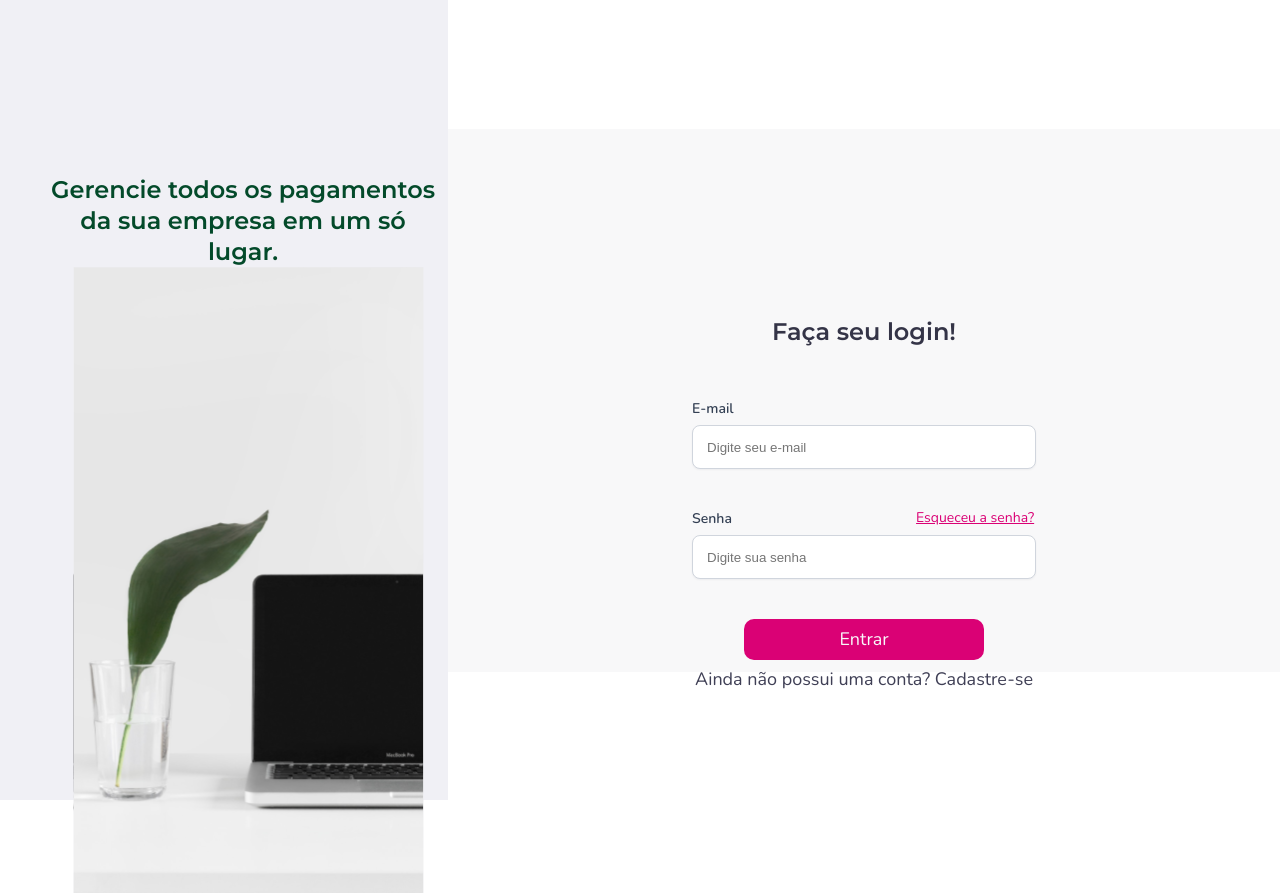
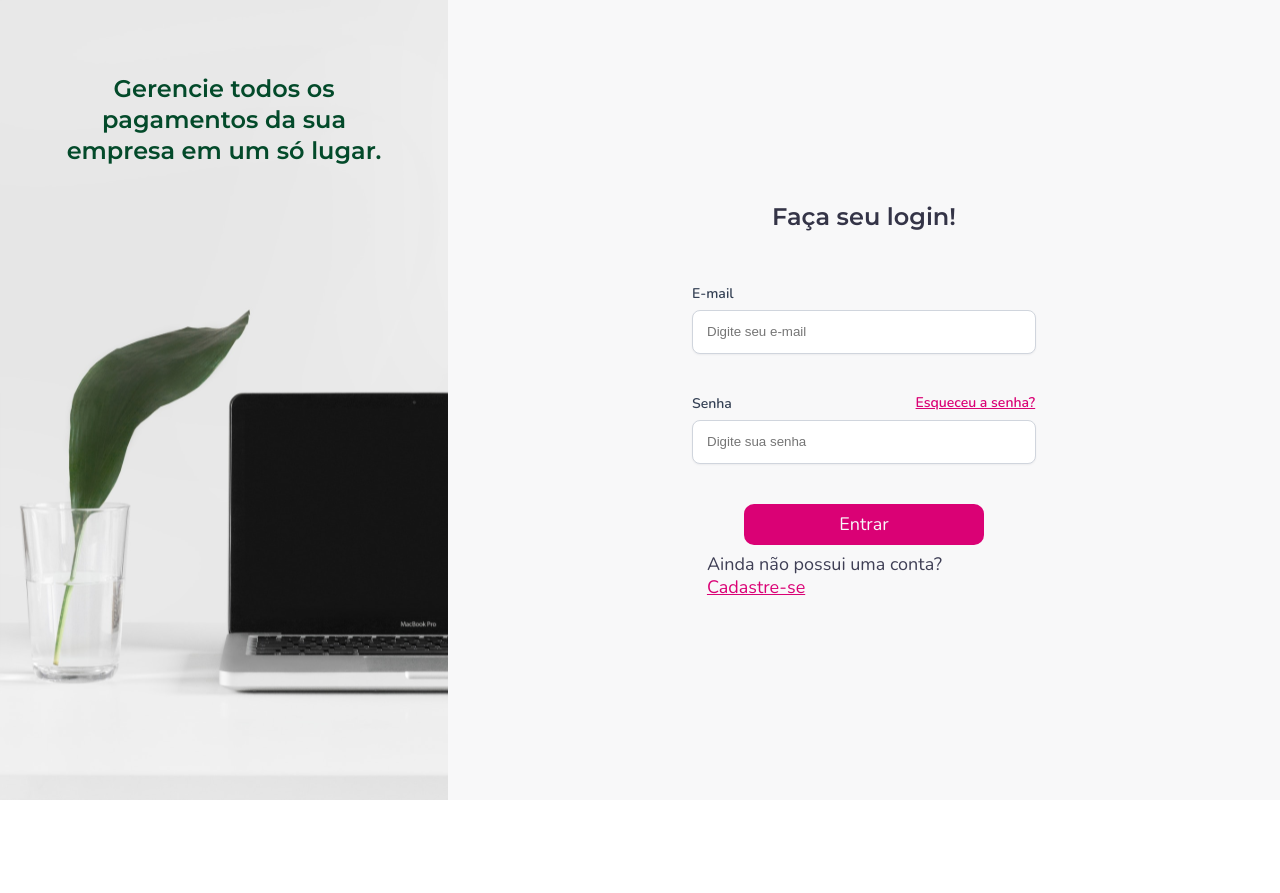
Before and after one commit to anapaulasouzasantos/billingcontrol, a React (Vite) app in the folder desafio-m05/: page / in a window 1280 px wide. After the commit the page ends 800 px from the top, so only its background shows below. Built offline with nearby package versions, Linux system fonts and the light colour scheme.

Commit message:
refactor: review style and upgrade localStorage data

```diff
--- a/desafio-m05/src/pages/SignIn/index.jsx
+++ b/desafio-m05/src/pages/SignIn/index.jsx
@@ -2,9 +2,8 @@ import './styles.css';
 import '../../utils/global.css';
 import api from '../../config/api';
 import { getItem, setItem } from '../../functions/storage';
-import Background from '../../assets/background-image.svg';
 import { useEffect, useState } from 'react';
-import { useNavigate } from 'react-router-dom';
+import { useNavigate, Link } from 'react-router-dom';
 
 function SignIn() {
   const navigate = useNavigate();
@@ -27,9 +26,11 @@ function SignIn() {
         password
       });
 
+      const { token, user } = response.data;
 
-      const { token } = response.data;
       setItem('token', token);
+      setItem('email', user.email);
+      setItem('name', user.name)
       navigate('/main');
     } catch (error) {
       setEmail('');
@@ -47,12 +48,11 @@ function SignIn() {
   }, [])
 
   return (
-    <main>
-      <div className='left'>
+    <main className='container-page-login'>
+      <div className='left-content'>
         <p className='subtitle' >Gerencie todos os pagamentos da sua empresa em um só lugar.</p>
-        <img src={Background} alt='aside background image' className='bg-image' />
       </div>
-      <div className='right'>
+      <div className='right-content'>
         <form onSubmit={handleSubmit} >
           <h1>Faça seu login!</h1>
           <div className='container-input' >
@@ -80,10 +80,9 @@ function SignIn() {
           {errorMessage && <span className='error-message' >{errorMessage}</span>}
           <div className='container-enter' >
             <button className='btn-enter' >Entrar</button>
-            <span>Ainda não possui uma conta? Cadastre-se</span>
+            <span>Ainda não possui uma conta? <Link to='/signup'>Cadastre-se</Link></span>
           </div>
         </form>
-
       </div>
     </main>
   )
--- a/desafio-m05/src/pages/SignIn/styles.css
+++ b/desafio-m05/src/pages/SignIn/styles.css
@@ -1,47 +1,51 @@
-main {
+.container-page-login {
     display: flex;
     height: 100vh;
+    width: 100%;
 }
 
-.left {
-    width: 40%;
+.left-content {
+    position: relative;
+    width: 35%;
+    height: 100%;
+    display: flex;
+    align-items: flex-start;
+    justify-content: center;
+    background-image: url('../../assets//backgroudImage.svg');
+    background-repeat: no-repeat;
+    background-size: cover;
+    background-position: center;
 }
 
 .subtitle {
-    width: 388px;
-    height: 93px;
-
+    position: absolute;
+    width: 78%;
+    height: 10.4%;
+    margin-top: 17.45%;
+    display: flex;
+    align-items: center;
     font-family: 'Montserrat', sans-serif;
     font-style: normal;
     font-weight: 600;
     font-size: 24px;
     line-height: 130%;
-
-    display: flex;
-    align-items: center;
     text-align: center;
-
     color: #034A2A;
 }
 
-.bg-image {
+.right-content {
+    width: 65%;
     height: 100%;
-    margin: 0;
-}
-
-
-.right {
-    width: 60%;
-
     display: flex;
     flex-direction: column;
+    align-items: center;
     justify-content: center;
-    align-items: center;
+    background-color: #F8F8F9;
 }
 
 form {
-    width: 355px;
-    height: 335px;
+    width: 37.76%;
+    height: 37.5%;
     display: flex;
     flex-direction: column;
     justify-content: center;
@@ -54,10 +58,8 @@ form h1 {
     font-weight: 700;
     font-size: 24px;
     line-height: 130%;
-
+    margin-bottom: 32px;
     color: #343447;
-
-    margin-bottom: 32px;
 }
 
 .container-input {
@@ -81,12 +83,11 @@ label {
 
 .pass-recover {
     position: absolute;
-
-    left: 224px;
-
+    left: 65%;
     font-size: 14px;
+    font-weight: bold;
     text-decoration-line: underline;
-
+    cursor: pointer;
     color: #DA0175;
 }
 
@@ -94,10 +95,10 @@ form input {
     padding: 10px 14px;
     width: 344px;
     height: 44px;
+    border-radius: 8px;
     background-color: #FFFFFF;
     border: 1px solid #D0D5DD;
     box-shadow: 0px 1px 2px rgba(16, 24, 40, 0.05);
-    border-radius: 8px;
 }
 
 .error-message {
@@ -117,21 +118,16 @@ form input {
 
 .btn-enter {
     all: unset;
-
     padding: 4px 40px;
     width: 160px;
     height: 33px;
     border-radius: 10px;
-
-    background: #DA0175;
-
     text-align: center;
-
-    color: #F8F8F9;
-
     font-family: 'Nunito', sans-serif;
     font-style: normal;
     font-weight: 400;
     font-size: 18px;
     line-height: 25px;
+    color: #F8F8F9;
+    background: #DA0175;
 }
```
